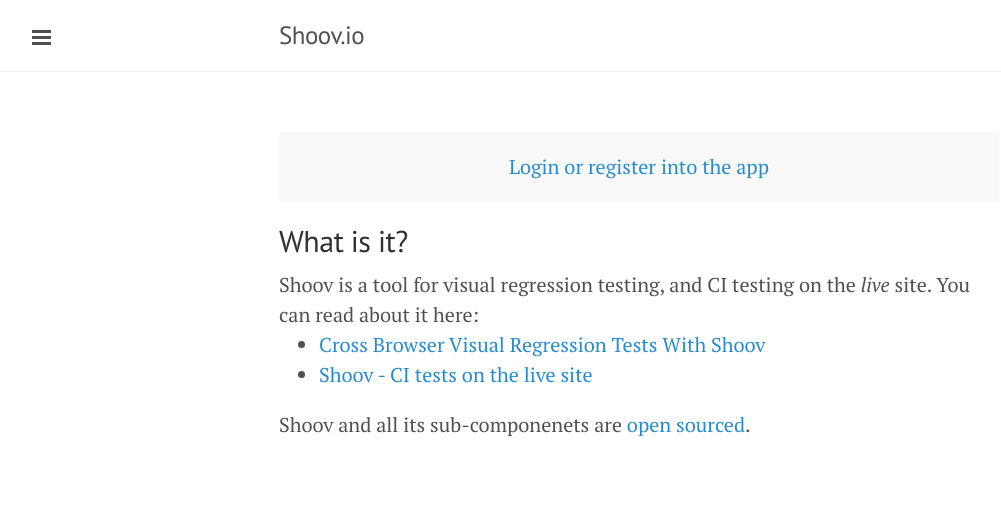
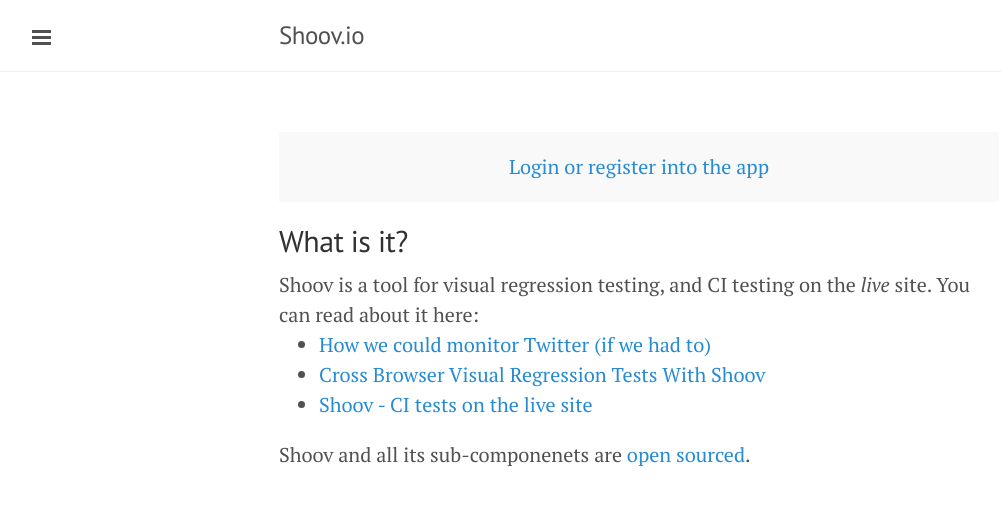
Before and after one commit to shoov/shoov.io, a Jekyll site: the page built from src/index.html, in a window 1280 px wide. Shown: the top 505 px of the page, without its empty margins (1-1002 px from the left). Built offline with Jekyll 4.4.1, drawn with Linux system fonts in a browser that asks for light colours; Markdown is read by kramdown in place of the engine named in the settings; the list of posts is cut into pages by our own code.

Commit message:
add new post

```diff
--- a/src/index.html
+++ b/src/index.html
@@ -12,6 +12,9 @@
 
 <ul>
   <li>
+    <a href="http://www.gizra.com/content/shoov-monitor-twitter/">How we could monitor Twitter (if we had to)</a>
+  </li>
+  <li>
     <a href="http://www.gizra.com/content/cross-browser-visual-regression-with-shoov/">Cross Browser Visual Regression Tests With Shoov</a>
   </li>
   <li>
```
